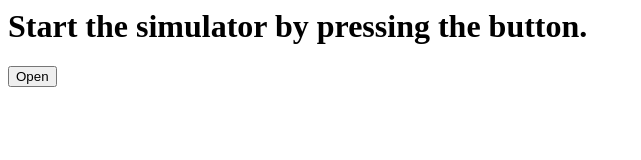
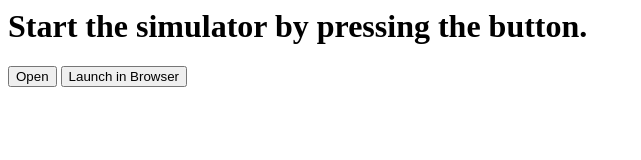
Before and after one commit to wish13yt/chromiumOS-web, a plain HTML site: page index.html in a window 1280 px wide. Shown: the whole page, without its empty margins (0-641 px from the left). Drawn offline with Linux system fonts and the light colour scheme.

Commit message:
Update index.html

```diff
--- a/index.html
+++ b/index.html
@@ -13,5 +13,6 @@
     <body>
         <h1>Start the simulator by <b>pressing the button.</b></h1>
         <button onclick="showAppletPopup()">Open</button>
+        <a href="root/os.html"><button>Launch in Browser</button>
     </body>
 </html>
```
